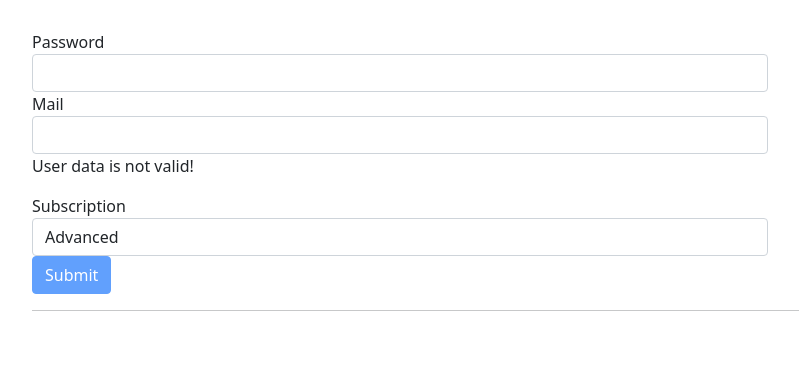
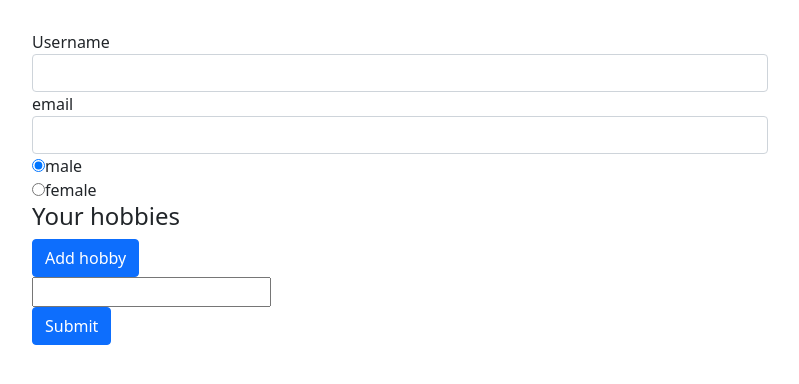
Before and after one commit to raimovasad/angular_course, an Angular app in the folder my-first-app/: page / in a window 1280 px wide. Shown: the top 384 px of the page, without its empty margins (50-849 px from the left). Built offline with nearby package versions, Linux system fonts and the light colour scheme.

Commit message:
feat: add

```diff
--- a/my-first-app/src/app/app.component.html
+++ b/my-first-app/src/app/app.component.html
@@ -1,36 +1,43 @@
+
 <div class="container">
   <div class="row">
     <div class="col-xs-12 col-sm-10 col-md-8 col-sm-offset-1 col-md-offset-2">
-      <form (ngSubmit)="onSubmit()"   #f="ngForm" >
-        <div id="user-data" ngModelGroup="userData" #userData="ngModelGroup">
+      <form [formGroup]="signUpForm" (ngSubmit)="onSubmit()">
+        <div formGroupName="userData">
           <div class="form-group">
-            <label for="password">Password</label>
-            <input type="password" id="password" name="password" #password="ngModel" ngModel class="form-control" required>
-            <span style="color: red;" *ngIf="password.invalid && password.touched ?? !password.value">Please enter a valid password</span>
+            <label for="username">Username</label>
+            <input
+              type="text"
+              id="username"
+              class="form-control" formControlName="username">
+              <span *ngIf="!signUpForm.get('userData.username').valid && signUpForm.get('userData.username').touched" class="help-block">Please enter correct username!</span>
           </div>
           <div class="form-group">
-            <label for="email">Mail</label>
-            <input type="email" id="email" name="email"  ngModel #email="ngModel" class="form-control" required email>
-            <span style="color: red;" *ngIf="email.invalid && email.touched">Please enter a valid email</span>
+            <label for="email">email</label>
+            <input
+              type="text"
+              id="email"
+              class="form-control" formControlName="email">
+              <span *ngIf="!signUpForm.get('userData.email').valid && signUpForm.get('userData.email').touched" class="help-block">Please enter correct email!</span>
           </div>
         </div>
-        <p *ngIf="!userData.valid">User data is not valid!</p>
-        <div class="form-group">
-          <label for="secret">Subscription</label>
-          <select id="secret" class="form-control" name="subscription" [ngModel]="deafaultSubscription">
-            <option *ngFor="let s of subscriptions" value="{{s}}">{{s}}</option>
-          </select>
+        <div class="radio" *ngFor="let gender of genders">
+          <label>
+            <input
+              type="radio"
+              [value]="gender" formControlName="gender">{{ gender }}
+          </label>
         </div>
-        <button class="btn btn-primary" [disabled]="!f.valid" type="submit" >Submit</button>
+        <div formArrayName="hobbies">
+          <h4>Your hobbies</h4>
+          <button class="btn btn-primary" type="button" (click)="onAddHobby()">Add hobby</button>
+          <div class="form-group">
+            <input type="text">
+          </div>
+        </div>
+        <span *ngIf="!signUpForm.valid && signUpForm.touched" class="help-block">form is invalid!</span>
+        <button class="btn btn-primary" type="submit">Submit</button>
       </form>
     </div>
   </div>
-
-  <hr>
-  <div class="row" *ngIf="submitted">
-    <h3>Your data:</h3>
-      <p>Email: {{user.email}}</p>
-      <p>Password: {{user.password}}</p>
-      <p>subscription: {{user.subscription}}</p>
-  </div>
 </div>
--- a/my-first-app/src/app/app.component.ts
+++ b/my-first-app/src/app/app.component.ts
@@ -1,31 +1,34 @@
-import { Component, ViewChild } from '@angular/core';
-import { NgForm } from '@angular/forms';
+import { Component, OnInit } from '@angular/core';
+import { FormArray, FormControl, FormGroup, Validators } from '@angular/forms';
 
 @Component({
   selector: 'app-root',
   templateUrl: './app.component.html',
   styleUrls: ['./app.component.scss']
 })
-export class AppComponent {
+export class AppComponent implements OnInit {
 
-@ViewChild('f') signupForm:NgForm;
-subscriptions = ['Basic','Advanced','Pro'];
- deafaultSubscription = 'Advanced';
- submitted = false;
- user={
-    email:'',
-    subscription:'',
-    password:''
- }
+genders = ['male','female'];
+signUpForm:FormGroup;
 
-
-
+  ngOnInit(): void {
+    this.signUpForm = new FormGroup({
+      'userData': new FormGroup({
+        'email': new FormControl('',[Validators.required,Validators.email]),
+      'username': new FormControl('',Validators.required),
+      }),
+      'gender': new FormControl('male'),
+      'hobbies': new FormArray([])
+    })
+  }
 
   onSubmit(){
-    this.submitted = true;
-    console.log(this.signupForm);
-    this.user.email = this.signupForm.value.userData.email;
-    this.user.password = this.signupForm.value.userData.password;
-    this.user.subscription = this.signupForm.value.subscription;
+    console.log(this.signUpForm);
   }
+
+  onAddHobby(){
+    const control = new FormControl(null, Validators.required);
+    (<FormArray>this.signUpForm.get('hobbies')).push(control)
+  }
+
 }
--- a/my-first-app/src/app/app.module.ts
+++ b/my-first-app/src/app/app.module.ts
@@ -2,7 +2,7 @@
 import { NgModule } from '@angular/core';
 import {HttpClientModule} from '@angular/common/http';
 import { AppComponent } from './app.component';
-import { FormsModule } from '@angular/forms';
+import { ReactiveFormsModule } from '@angular/forms';
 
 @NgModule({
   declarations: [
@@ -10,8 +10,8 @@
   ],
   imports: [
     BrowserModule,
-    FormsModule,
-    HttpClientModule
+    HttpClientModule,
+    ReactiveFormsModule
   ],
   providers: [],
   bootstrap: [AppComponent]
```
